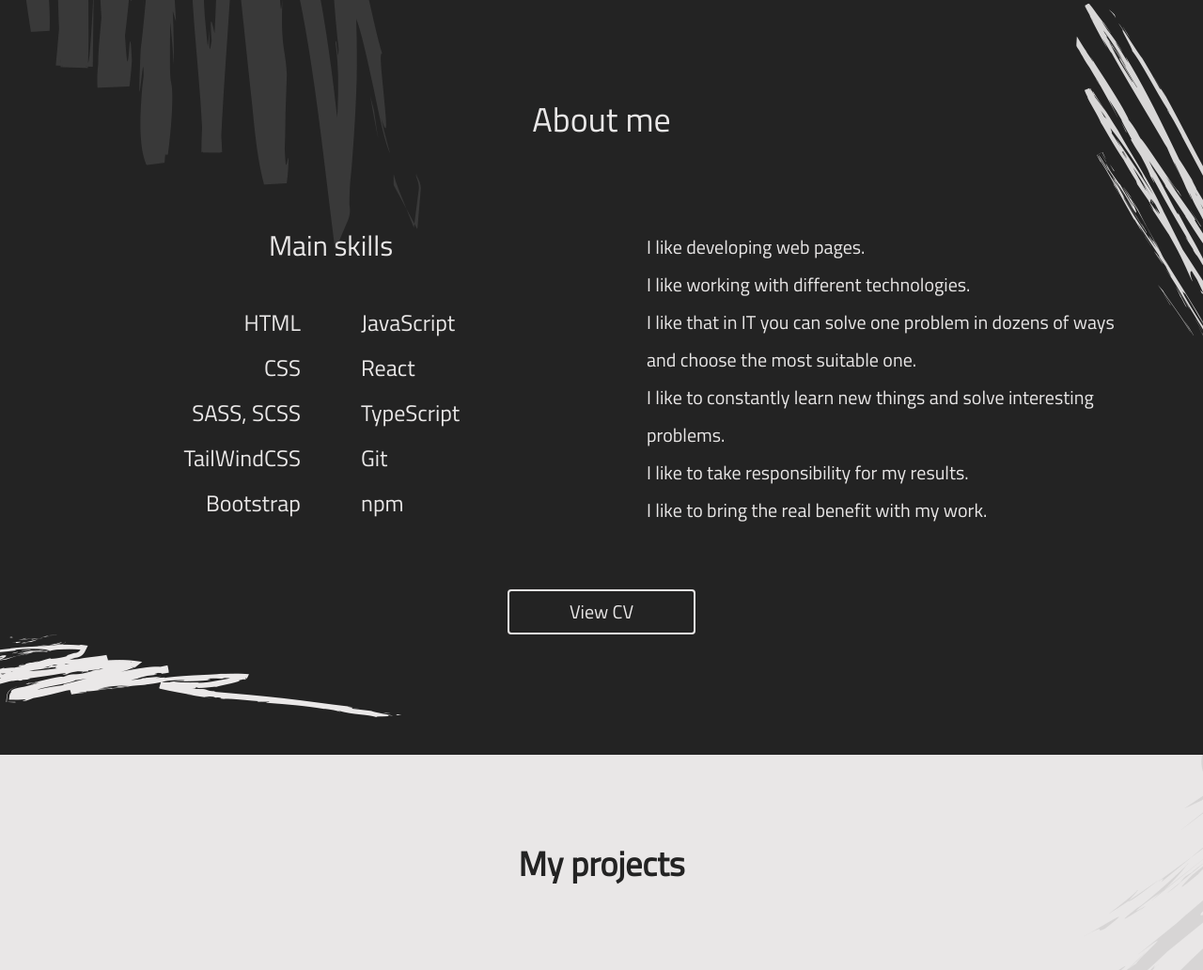
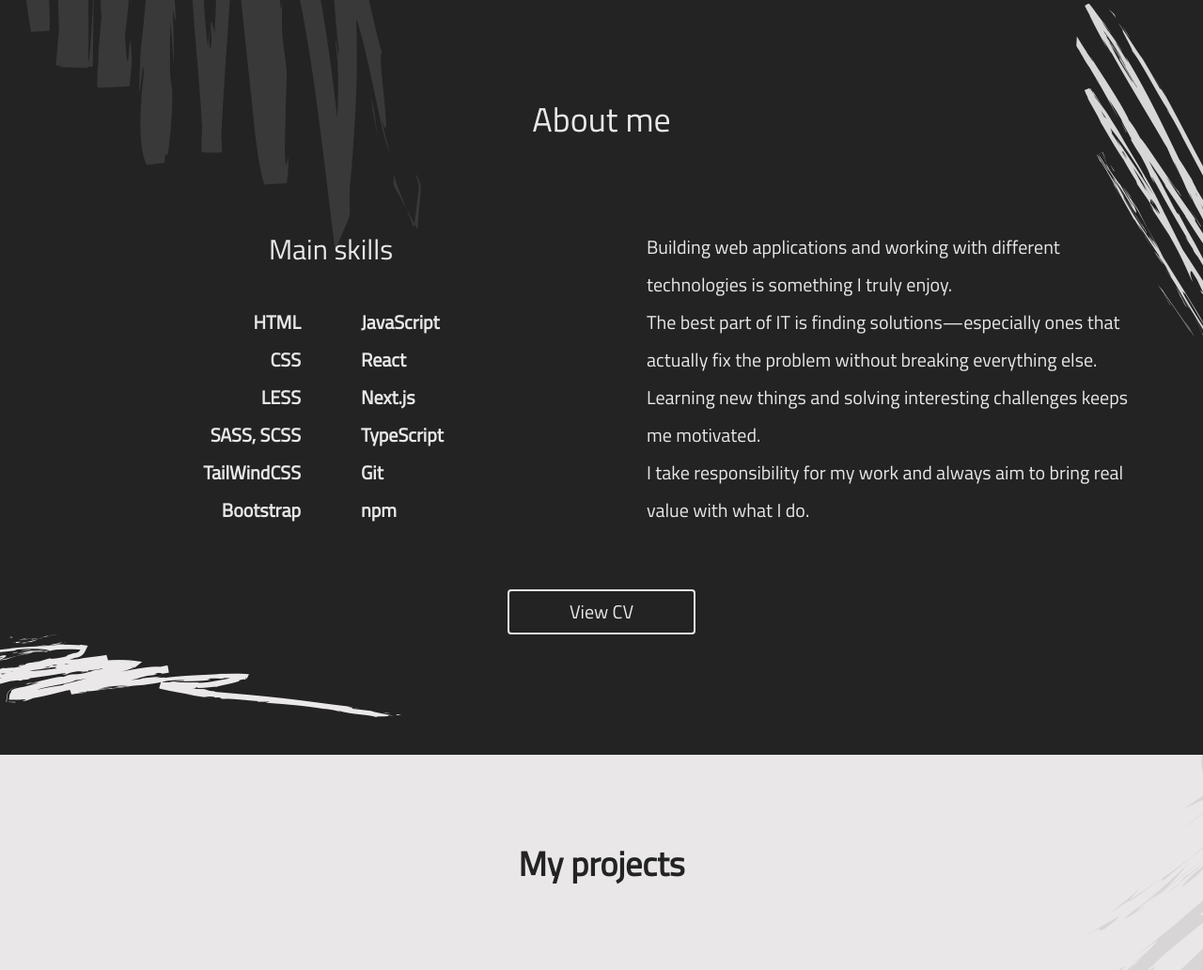
Before and after one commit to MarinaYefimenko/portfolio, a website: page index.html in a window 1280 px wide. Shown: the part 811-1843 px from the top of the page at 94% size. Drawn offline with Linux system fonts and the light colour scheme.

Commit message:
Updated description

```diff
--- a/index.html
+++ b/index.html
@@ -74,18 +74,20 @@
                 <h2 class="text-center mb-12 md:mb-24 text-4xl">About me</h2>
                 <div class="md:flex mb-16">
                     <div class="md:w-1/2 flex flex-col content-between">
-                        <h3 class="text-center text-3xl mb-10">Main skills</h3>
+                        <h3 class="text-center text-3xl mb-10 mt-1">Main skills</h3>
                         <div class="flex">
-                            <div class="w-1/2 text-2xl leading-loose text-right pr-8">
+                            <div class="w-1/2 text-xl font-semibold leading-loose text-right pr-8">
                                 HTML<br>
                                 CSS<br>
+                                LESS<br>
                                 SASS, SCSS<br>
                                 TailWindCSS<br>
                                 Bootstrap
                             </div>
-                            <div class="md:w-1/2 text-2xl leading-loose pl-8">
+                            <div class="md:w-1/2 text-xl font-semibold leading-loose pl-8">
                                 JavaScript<br>
                                 React<br>
+                                Next.js<br>
                                 TypeScript<br>
                                 Git<br>
                                 npm
@@ -93,13 +95,7 @@
                         </div>
 
                     </div>
-                    <div class="md:w-1/2 leading-10 pl-12 pr-8 md:pr-0 mt-12 md:mt-0">I like developing web pages.
-                        <br>I like working with different technologies.
-                        <br>I like that in IT you can solve one problem in dozens of ways and choose the most suitable
-                        one.
-                        <br>I like to constantly learn new things and solve interesting problems.
-                        <br>I like to take responsibility for my results.
-                        <br>I like to bring the real benefit with my work.</div>
+                    <div class="md:w-1/2 leading-10 pl-12 pr-8 md:pr-0 mt-12 md:mt-0">Building web applications and working with different technologies is something I truly enjoy. <br> The best part of IT is finding solutions—especially ones that actually fix the problem without breaking everything else. <br> Learning new things and solving interesting challenges keeps me motivated. <br> I take responsibility for my work and always aim to bring real value with what I do.</div>
                 </div>
                 <a target="_blank" href="https://docs.google.com/document/d/1-kDozfCkvPLc-ihogAftFbN9owjof2dz-QUR7yM_mEQ/edit?usp=sharing"
                         class="mx-auto block pb-0 text-center">
```
Also changed, not shown: dist/output.css.
